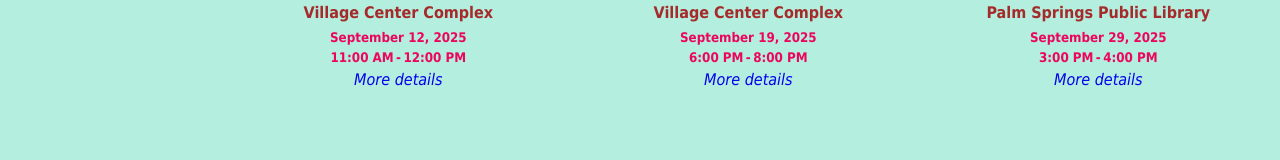
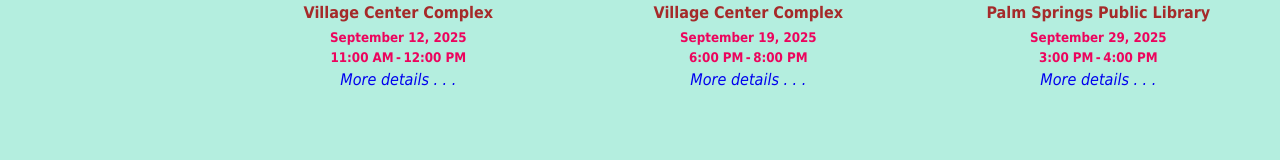
Before and after one commit to roeldcrodua/CommunityBoard, a React (Vite) app: page / in a window 1280 px wide. Shown: the part 727-887 px from the top of the page. Built offline with nearby package versions, Linux system fonts and the light colour scheme.

Commit message:
Addedlink to the details

```diff
--- a/src/components/Card.jsx
+++ b/src/components/Card.jsx
@@ -7,7 +7,7 @@
         <h4>{props.location}</h4>
         <h5>{props.date}</h5>
         <h5>{props.time}</h5>
-        <a href={props.details} className='details'>More details</a>
+        <a href={props.details} className='details'>More details . . .</a>
       </div>
 
     </div>
```
